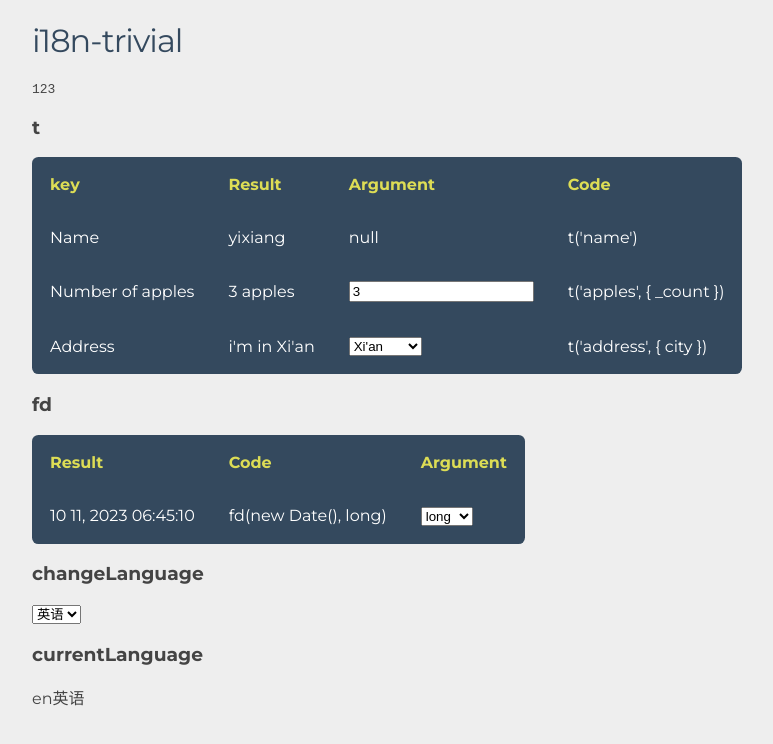
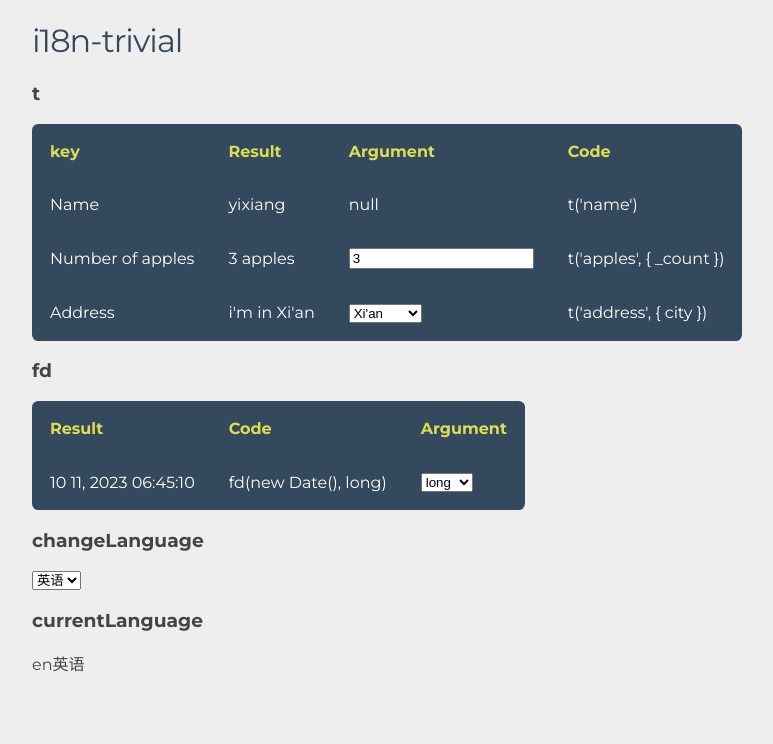
Before and after one commit to yixiangTW/i18n-trivial, a React app: page / in a window 1280 px wide. Shown: the top 744 px of the page, without its empty margins (8-781 px from the left). Built offline with nearby package versions, Linux system fonts and the light colour scheme.

Commit message:
Update pre check

```diff
--- a/app/App.tsx
+++ b/app/App.tsx
@@ -13,7 +13,6 @@ function App({ t, fd }: any) {
   return (
     <div className="App">
       <h1>i18n-trivial</h1>
-      <pre>123</pre>
       <h3>t</h3>
       <table className="rwd-table">
         <tr>
```
